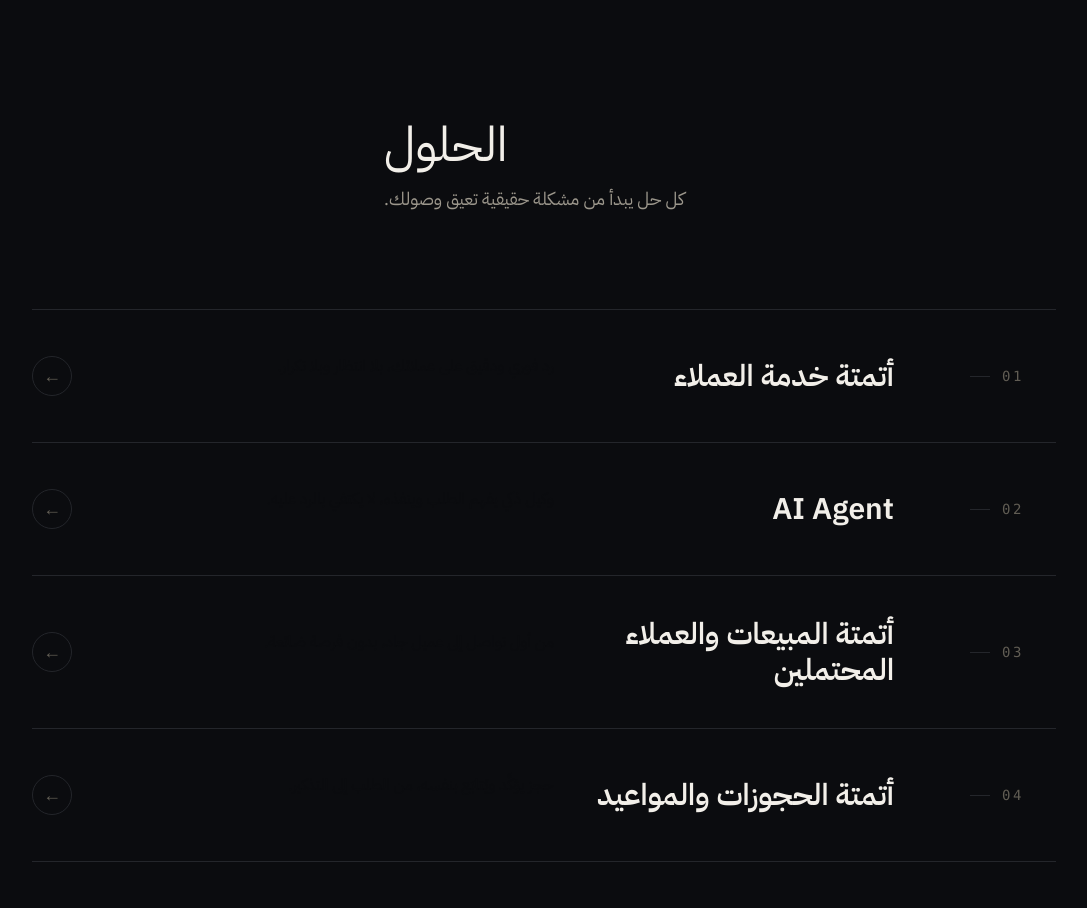
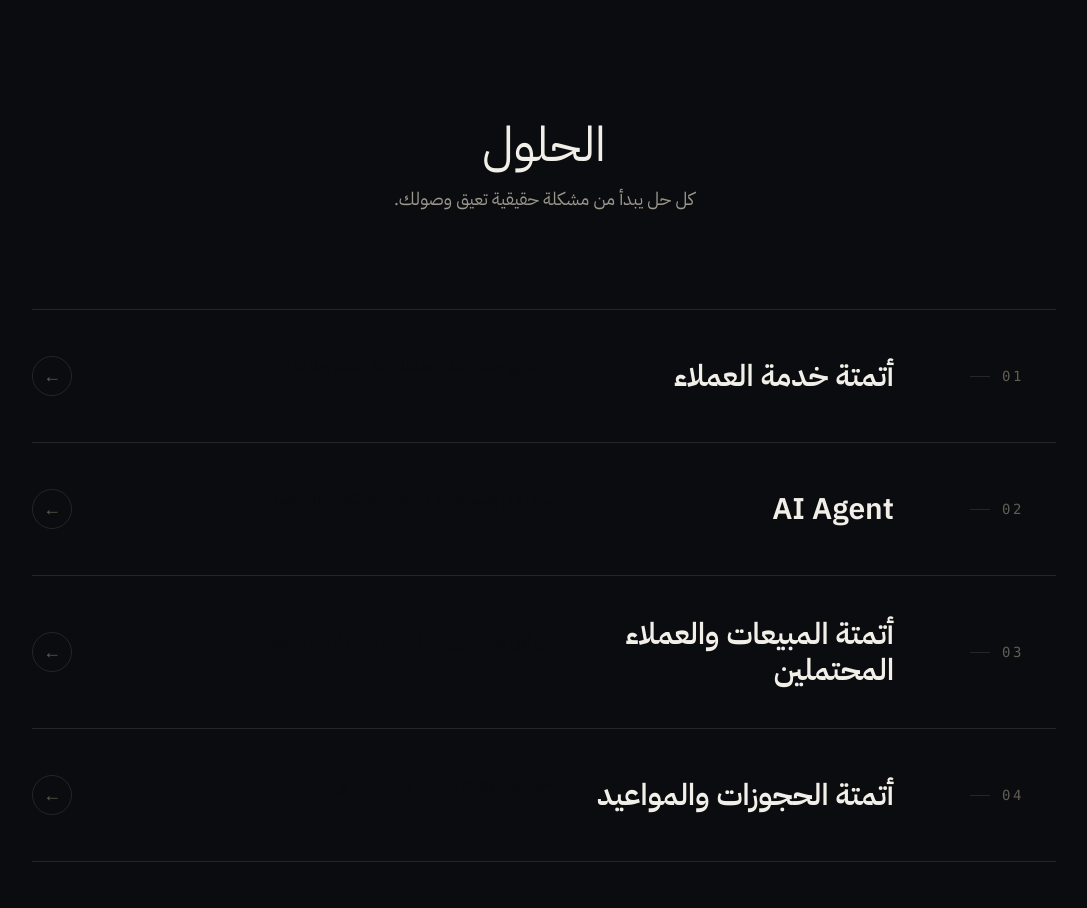
Before and after one commit to WWW-Alhnani-COM/wusool-ai, a React (Vite) app: page / in a window 1280 px wide. Shown: the part 6440-7348 px from the top of the page, without its empty margins (96-1183 px from the left). Built offline with nearby package versions, Linux system fonts and the light colour scheme.

Commit message:
Align SectionHeading component to center

```diff
--- a/src/components/sections/ServicesGrid.tsx
+++ b/src/components/sections/ServicesGrid.tsx
@@ -23,12 +23,13 @@ export function ServicesGrid() {
     >
       <Container>
         {/* Section heading */}
-        <div className="mb-14 sm:mb-20 lg:mb-24">
-          <SectionHeading
-            heading="الحلول"
-            description="كل حل يبدأ من مشكلة حقيقية تعيق وصولك."
-          />
-        </div>
+<div className="mb-14 flex w-full justify-center sm:mb-20 lg:mb-24">
+  <SectionHeading
+    heading="الحلول"
+    description="كل حل يبدأ من مشكلة حقيقية تعيق وصولك."
+    align="center"
+  />
+</div>
 
         {/* Solutions list */}
         <div className="border-t border-base-line">
```
